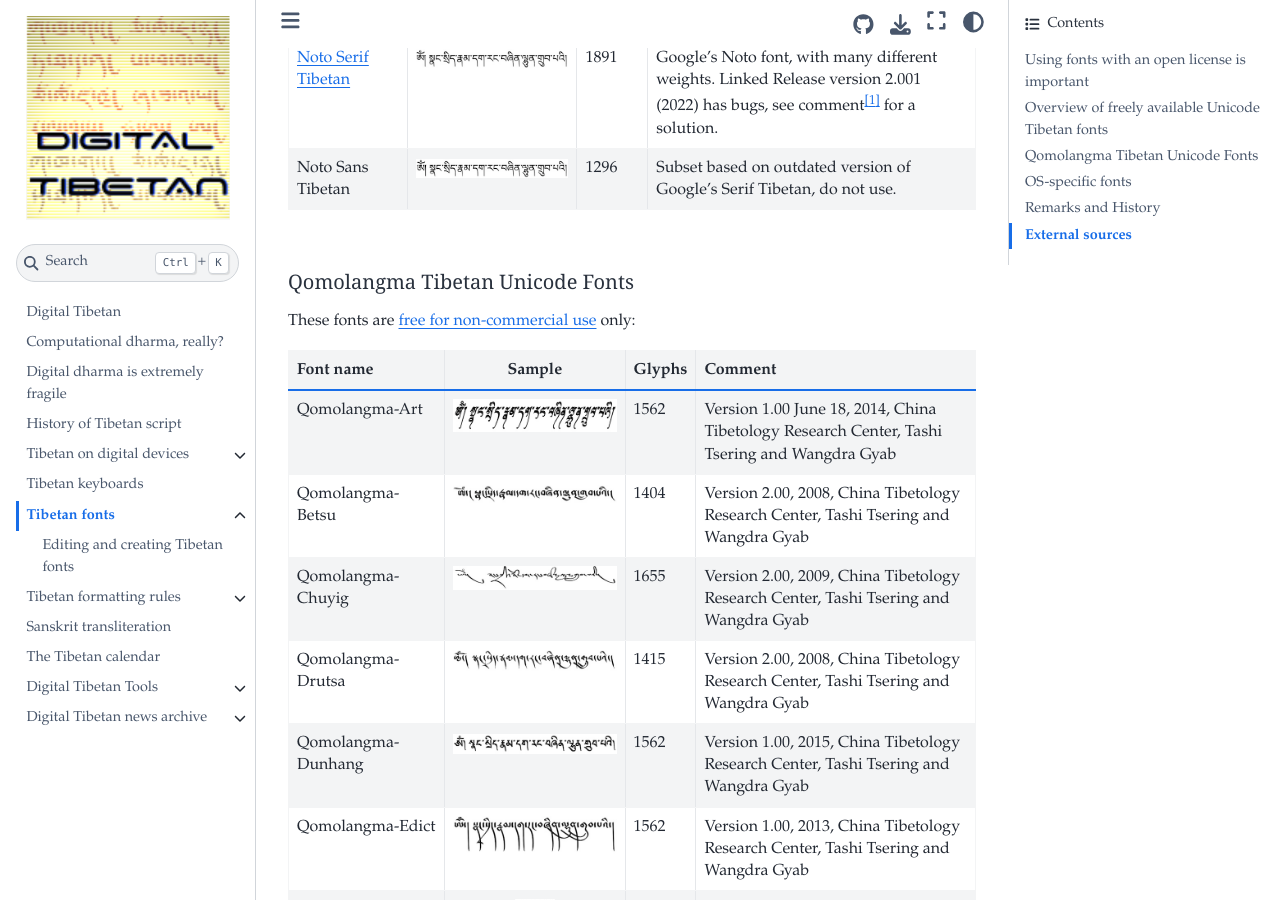
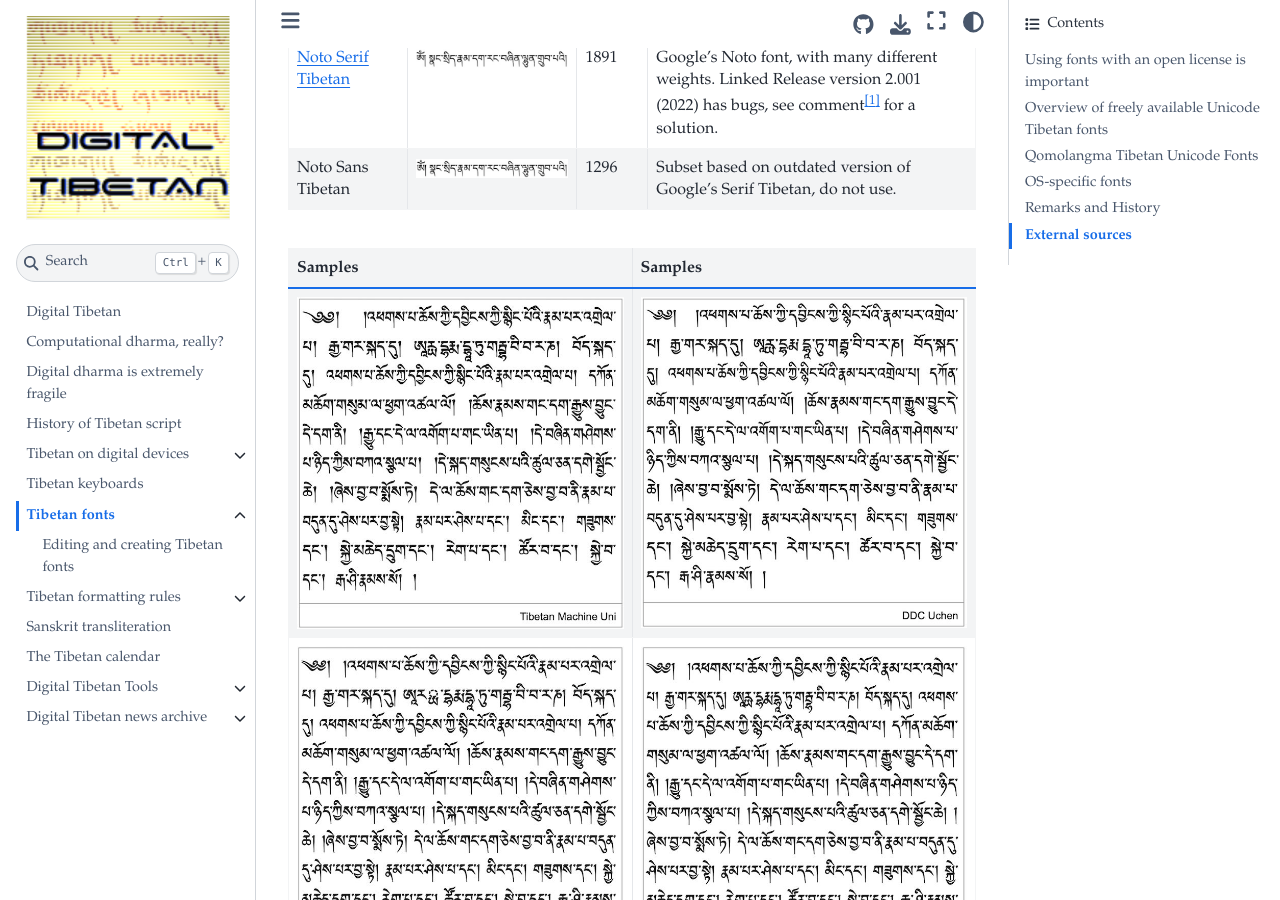
Before and after one commit to DigitalTibetan/DigitalTibetan, a Jupyter Book: the page built from docs/tibetan_fonts.md, in a window 1280 px wide and 900 px high, scrolled down 1188 px. Built offline with Jupyter Book 1.0.4 settings and Sphinx 7.4.7 and the Sphinx Book theme 1.1.4, drawn with Linux system fonts in a browser that asks for light colours.

Commit message:
Ongoing font samples

```diff
--- a/docs/tibetan_fonts.md
+++ b/docs/tibetan_fonts.md
@@ -33,6 +33,14 @@
 | Noto Sans Tibetan | ![Noto Sans Tibetan](Images/Font_Noto_Sans_Tibetan.jpg) | 1296 | Subset based on outdated version of Google's Serif Tibetan, do not use. |
 
 [^bug]: Current release-version of `Noto Serif Tibetan`, version 2.001, renders the glyph དྡྷི incorrectly. A fix is available at [noto development repository](https://github.com/googlefonts/noto-fonts/issues/2362#:~:text=https%3A//github.com/googlefonts/noto%2Dfonts/blob/main/hinted/ttf/NotoSerifTibetan/NotoSerifTibetan%2DRegular.ttf). See discussion at [bug report](https://github.com/googlefonts/noto-fonts/issues/2362).
+
+<br>
+
+| Samples | Samples |
+| ------- | ------- |
+| ![Tibetan Machine Uni](Images/TextSample_TibetanMachineUni.jpg) | ![DDC Uchen](Images/TextSample_DDCUchen.jpg) |
+| ![Jomolhari](Images/TextSample_Jomolhari.jpg) | ![Babelstone Tibetan](Images/TextSample_BabelstoneTibetan.jpg) |
+| ![Noto Serif Tibetan](Images/TextSample_NotoSerifTibetan.jpg)
 
 ## Qomolangma Tibetan Unicode Fonts
 
```
Also changed, not shown: docs/Images/TextSample_BabelstoneTibetan.jpg (added), docs/Images/TextSample_DDCUchen.jpg (added), docs/Images/TextSample_Jomolhari.jpg (added), docs/Images/TextSample_NotoSerifTibetan.jpg (added), docs/Images/TextSample_TibetanMachineUni.jpg (added), 2 other files.
